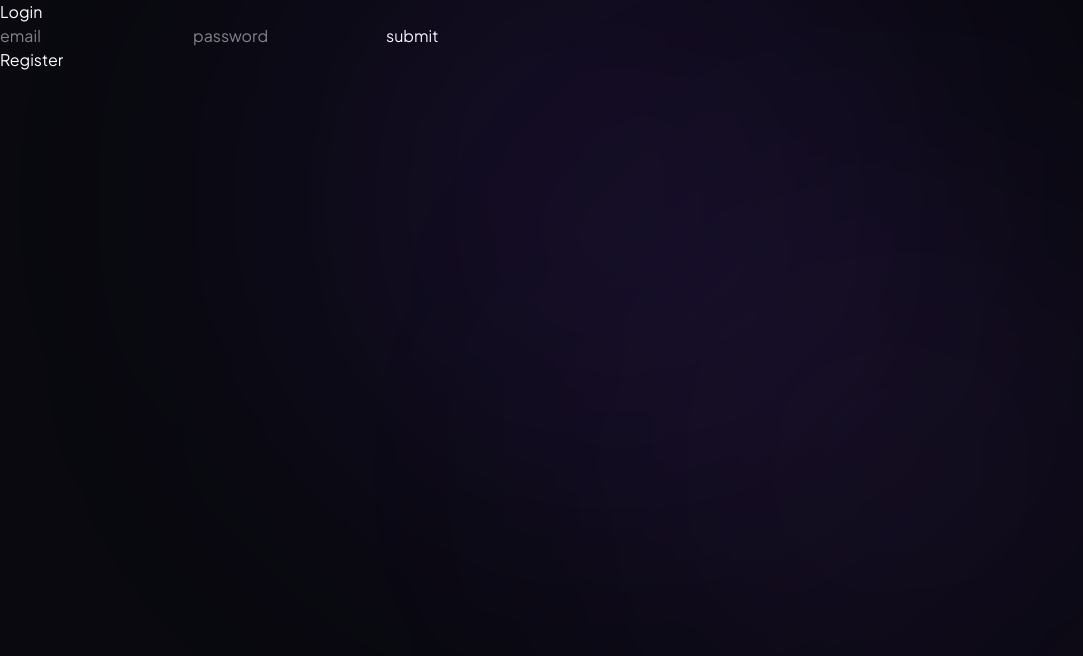
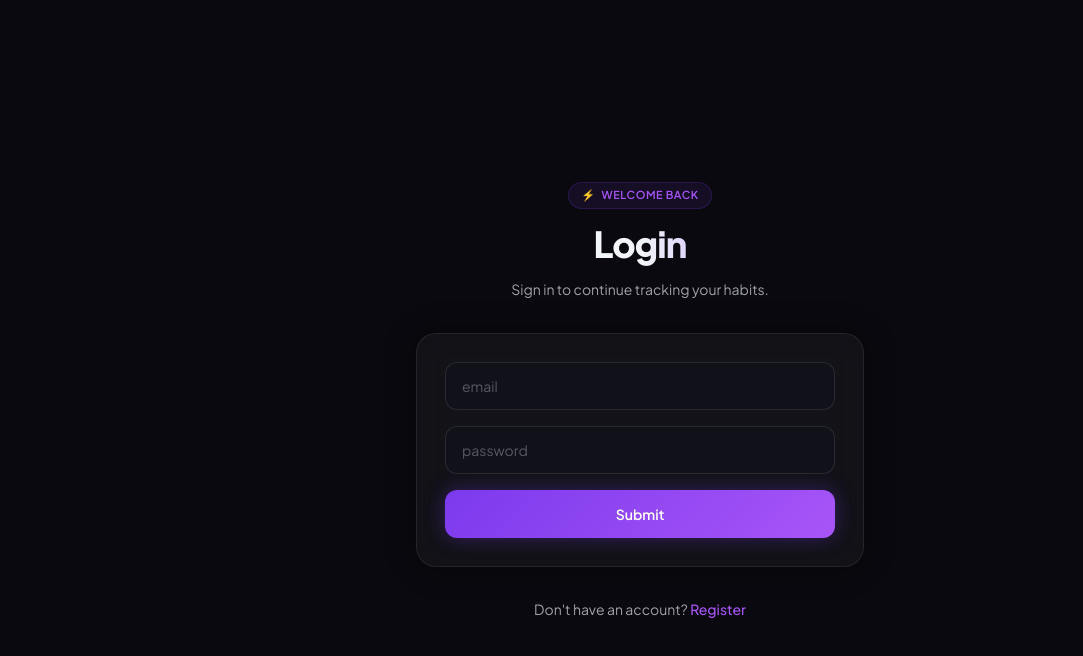
Before and after one commit to Abhijth-prakash/HabitTracker, a React (Vite) app in the folder frontend/: page / in a window 1280 px wide. Shown: the top 656 px of the page, without its empty margins (0-1083 px from the left). Built offline with nearby package versions, Linux system fonts and the light colour scheme.

Commit message:
seting up logout feature

```diff
--- a/frontend/src/pages/Home.jsx
+++ b/frontend/src/pages/Home.jsx
@@ -6,10 +6,11 @@ import { zodResolver } from "@hookform/resolvers/zod";
 import Schema from "../schema/HabitSchema";
 import TodayCard from "../components/TodayCard";
 import WeeklyCard from "../components/WeeklyCard";
-import { Link } from "react-router-dom";
+import { Link, useNavigate } from "react-router-dom";
 
 const Home = () => {
   const dispatch = useDispatch();
+  const navigate = useNavigate()
   const {user} = useSelector(state=> state.userData)
   const {
     register,
@@ -52,6 +53,7 @@ const Home = () => {
         <div>
           <h1>{user&& user.name}</h1>
         </div>
+        <button onClick={()=> navigate('/')}>Logout</button>
 
         {/* Command Bar: Add Habit Form */}
         <form
--- a/frontend/src/pages/Login.jsx
+++ b/frontend/src/pages/Login.jsx
@@ -5,27 +5,84 @@ import { Link, useNavigate } from 'react-router-dom'
 import { Loginuser } from '../redux/features/UserSlice'
 
 const Login = () => {
-    const {register,handleSubmit} = useForm()
-    const navigate = useNavigate()
-    const dispatch = useDispatch()
-    const datahandle = async (data)=>{
-      const result = await dispatch(Loginuser(data))
-      if(!result.error){
-        navigate('/home')
-      }
+  const { register, handleSubmit } = useForm()
+  const navigate = useNavigate()
+  const dispatch = useDispatch()
+
+  const datahandle = async (data) => {
+    const result = await dispatch(Loginuser(data))
+    if (!result.error) {
+      navigate('/home')
     }
+  }
 
-    const {error} = useSelector(state=> state.userData)
+  const { error } = useSelector(state => state.userData)
+
   return (
-    <div>Login
+    <div className="min-h-screen bg-[#09090F] flex items-center justify-center py-10 px-4 sm:px-6 text-white relative z-10">
+      <div className="w-full max-w-md space-y-8">
 
-        <form onSubmit={handleSubmit(datahandle)}  >
-            <input type="email" {...register('email')} placeholder='email' />
-            <input type="password" {...register('password')} placeholder='password' />
-            <button>submit</button>
-            {error&& <p>{error.message}</p>}
+        {/* Header */}
+        <div className="text-center space-y-3">
+          <div className="inline-flex items-center gap-1.5 px-3 py-1 rounded-full bg-[#7C3AED]/10 border border-[#7C3AED]/20 text-[#A855F7] text-[11px] font-semibold tracking-wider uppercase">
+            <span>⚡</span>
+            <span>Welcome Back</span>
+          </div>
+          <h1 className="text-3xl sm:text-4xl font-extrabold tracking-tight text-transparent bg-clip-text bg-gradient-to-r from-white via-slate-100 to-[#A855F7] leading-tight">
+            Login
+          </h1>
+          <p className="text-[#A1A1AA] text-sm leading-relaxed">
+            Sign in to continue tracking your habits.
+          </p>
+        </div>
+
+        {/* Form Card */}
+        <form
+          onSubmit={handleSubmit(datahandle)}
+          className="glass-card p-6 sm:p-7 border border-white/[0.08] rounded-2xl shadow-[0_0_30px_rgba(0,0,0,0.4)] transition-all duration-300 hover:border-[#7C3AED]/30 hover:shadow-[0_0_40px_rgba(124,58,237,0.12)] space-y-4"
+        >
+          {/* Email */}
+          <div>
+            <input
+              type="email"
+              {...register('email')}
+              placeholder="email"
+              className="w-full h-12 bg-[#11111A] border border-white/[0.1] rounded-xl px-4 text-sm text-white placeholder-[#A1A1AA]/50 focus:outline-none focus:border-[#7C3AED] focus:ring-2 focus:ring-[#7C3AED]/30 transition-all duration-200 hover:border-white/[0.18]"
+            />
+          </div>
+
+          {/* Password */}
+          <div>
+            <input
+              type="password"
+              {...register('password')}
+              placeholder="password"
+              className="w-full h-12 bg-[#11111A] border border-white/[0.1] rounded-xl px-4 text-sm text-white placeholder-[#A1A1AA]/50 focus:outline-none focus:border-[#7C3AED] focus:ring-2 focus:ring-[#7C3AED]/30 transition-all duration-200 hover:border-white/[0.18]"
+            />
+          </div>
+
+          <button
+            type="submit"
+            className="purple-primary-btn w-full h-12 rounded-xl font-semibold text-sm text-white cursor-pointer transition-all duration-200 flex items-center justify-center gap-2 hover:scale-[1.02] active:scale-[0.98]"
+          >
+            Submit
+          </button>
         </form>
-        <Link to={'/user/register'}>Register</Link>
+
+        {error && (
+          <div className="bg-rose-500/10 border border-rose-500/30 text-rose-400 text-sm rounded-xl px-4 py-3 flex items-center gap-2">
+            <span>⚠️</span>
+            <span>{error.message}</span>
+          </div>
+        )}
+
+        <p className="text-center text-sm text-[#A1A1AA]">
+          Don't have an account?{' '}
+          <Link to={'/user/register'} className="text-[#A855F7] hover:underline font-medium">
+            Register
+          </Link>
+        </p>
+      </div>
     </div>
   )
 }
```
Also changed, not shown: 1 other file (tests, documents, lock files or other folders).
